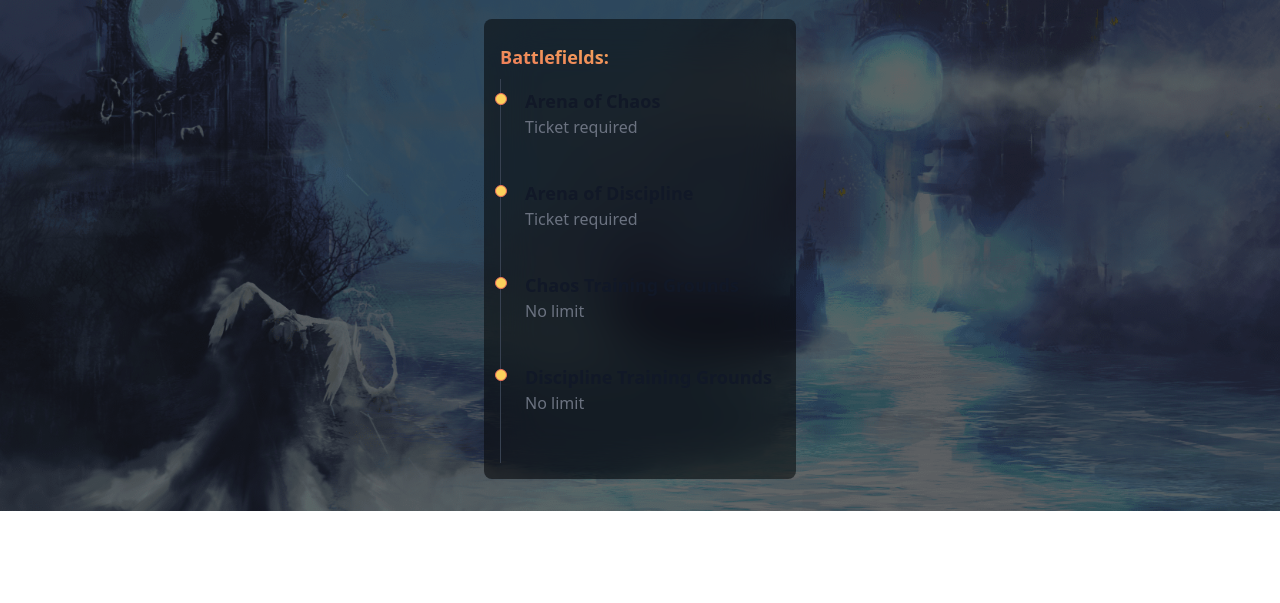
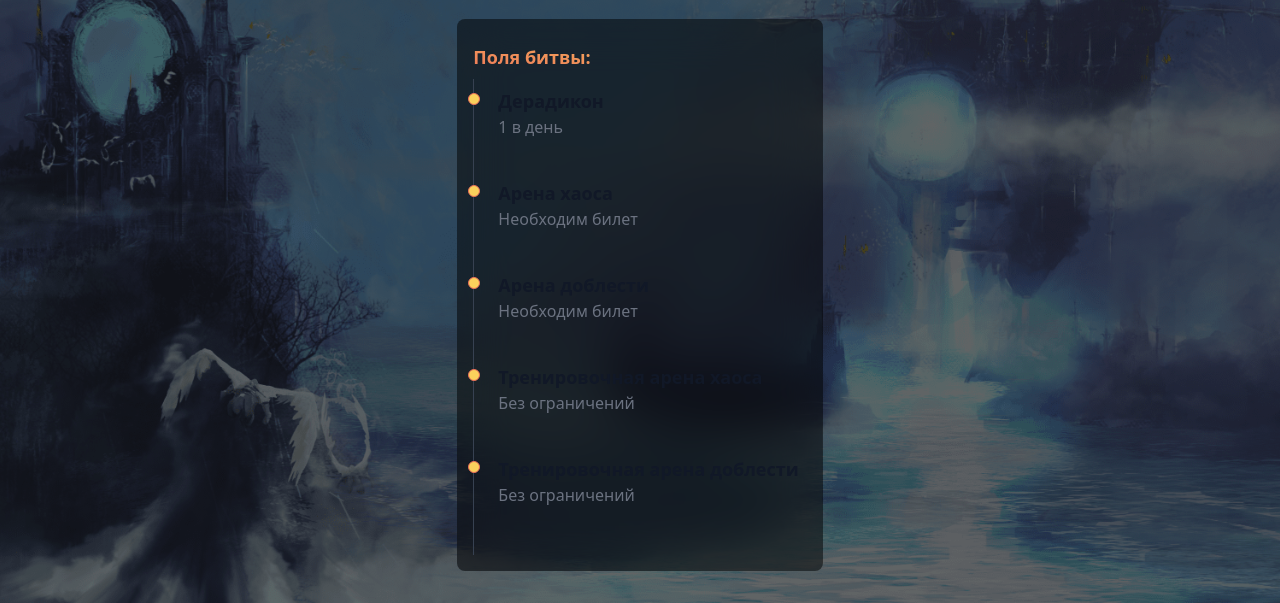
Before and after one commit to Persepha/aion-schedule, an Astro site: page /aion-schedule/current-activities in a window 1280 px wide. Shown: the part 320-923 px from the top of the page. Before the commit the page ends 831 px from the top, so only its background shows below. Built offline with nearby package versions, Linux system fonts and the light colour scheme; Astro itself is replaced by a stand-in of ours.

Commit message:
Update Innova classic 1.9

```diff
--- a/src/components/Navigation.astro
+++ b/src/components/Navigation.astro
@@ -3,22 +3,22 @@ import NavLink from "./UI/NavLink.astro";
 ---
 
 <nav class="flex flex-wrap items-center justify-center gap-2">
-  <NavLink linkTo="/current-activities/" title="Current activities">
+  <NavLink linkTo="/current-activities/" title="Доступные активности">
     <img src={`${import.meta.env.BASE_URL}/images/flame.svg`} alt="rift logo" />
   </NavLink>
 
-  <NavLink linkTo="/" title="Fortress">
+  <NavLink linkTo="/" title="Осады">
     <img
       src={`${import.meta.env.BASE_URL}/images/fortress.png`}
       alt="rift logo"
     />
   </NavLink>
 
-  <NavLink linkTo="/rifts/" title="Rifts">
+  <NavLink linkTo="/rifts/" title="Разломы">
     <img src={`${import.meta.env.BASE_URL}/images/rift.png`} alt="rift logo" />
   </NavLink>
 
-  <NavLink linkTo="/battlefield/" title="Battlefield">
+  <NavLink linkTo="/battlefield/" title="Поля битвы">
     <img
       src={`${import.meta.env.BASE_URL}/images/battlefield_active.png`}
       alt="battlefield logo"
--- a/src/components/React/CurrentActivities/index.tsx
+++ b/src/components/React/CurrentActivities/index.tsx
@@ -64,7 +64,7 @@ export const CurrentActivities: FC<CurrentActivitiesProps> = ({
         {currentFortress.length > 0 ? (
           <article>
             <header className="bg-gradient-to-tr from-[#ec6f59] to-[#fad15c] bg-clip-text py-2 text-lg font-extrabold text-transparent">
-              Fortress Battle:
+              Осады:
             </header>
             <ol className="relative border-l  border-gray-700 p-2">
               {currentFortress.map((fortress, index) => (
@@ -88,7 +88,7 @@ export const CurrentActivities: FC<CurrentActivitiesProps> = ({
         {currentRifts.length > 0 ? (
           <article>
             <header className="bg-gradient-to-tr from-[#ec6f59] to-[#fad15c] bg-clip-text py-2 text-lg font-extrabold text-transparent">
-              Rifts:
+              Разломы:
             </header>
             <ol className="relative border-l  border-gray-700 p-2">
               {currentRifts.map((rift, index) => (
@@ -109,7 +109,7 @@ export const CurrentActivities: FC<CurrentActivitiesProps> = ({
         {currentBattleFields.length > 0 ? (
           <article>
             <header className="bg-gradient-to-tr from-[#ec6f59] to-[#fad15c] bg-clip-text py-2 text-lg font-extrabold text-transparent">
-              Battlefields:
+              Поля битвы:
             </header>
             <ol className="relative border-l  border-gray-700 p-2">
               {currentBattleFields.map((battlefield, index) => (
--- a/src/components/React/ServerTime/index.tsx
+++ b/src/components/React/ServerTime/index.tsx
@@ -6,7 +6,7 @@ export const ServerTime = () => {
   const [currentServerDate, setCurrentServerDate] = useState<string>("");
 
   const updateServerTime = () => {
-    const serverTime = moment().utc().add(2, "h");
+    const serverTime = moment().utc().add(3, "h");
     setCurrentServerTime(serverTime.format("h:mm:ss a"));
     setCurrentServerDate(serverTime.format("dddd, MMMM Do YYYY"));
   };
@@ -27,7 +27,7 @@ export const ServerTime = () => {
         <time className="text-3xl">{currentServerTime}</time>
 
         <time className="text-neutral-500">{currentServerDate}</time>
-        <span className="text-neutral-500">{"Server time (UTC +2)"}</span>
+        <span className="text-neutral-500">{"Server time (UTC +3)"}</span>
       </div>
     </section>
   );
--- a/src/data/battlefield.json
+++ b/src/data/battlefield.json
@@ -1,16 +1,16 @@
 [
     {
-        "name": "Dredgion",
+        "name": "Дерадикон",
         "entry lvl": "46-50",
-        "entries": "1 per day",
+        "entries": "1 в день",
         "entry time": [
             {
                 "time_start": "12:00 PM",
                 "time_end": "2:00 PM"
             },
             {
-                "time_start": "6:00 PM",
-                "time_end": "8:00 PM"
+                "time_start": "8:00 PM",
+                "time_end": "10:00 PM"
             },
             {
                 "time_start": "12:00 AM",
@@ -20,9 +20,9 @@
 
     },
     {
-        "name": "Arena of Chaos",
+        "name": "Арена хаоса",
         "entry lvl": "46+",
-        "entries": "Ticket required",
+        "entries": "Необходим билет",
         "entry time": [
             {
                 "time_start": "2:00 PM",
@@ -32,9 +32,9 @@
 
     },
     {
-        "name": "Arena of Discipline",
+        "name": "Арена доблести",
         "entry lvl": "46+",
-        "entries": "Ticket required",
+        "entries": "Необходим билет",
         "entry time": [
             {
                 "time_start": "2:00 PM",
@@ -44,25 +44,25 @@
 
     },
     {
-        "name": "Chaos Training Grounds",
+        "name": "Тренировочная арена хаоса",
         "entry lvl": "46+",
-        "entries": "No limit",
+        "entries": "Без ограничений",
         "entry time": [
             {
-                "time_start": "Any time",
-                "time_end": "Any time"
+                "time_start": "В любое время",
+                "time_end": "В любое время"
             }
         ]
 
     },
     {
-        "name": "Discipline Training Grounds",
+        "name": "Тренировочная арена доблести",
         "entry lvl": "46+",
-        "entries": "No limit",
+        "entries": "Без ограничений",
         "entry time": [
             {
-                "time_start": "Any time",
-                "time_end": "Any time"
+                "time_start": "В любое время",
+                "time_end": "В любое время"
             }
         ]
 
--- a/src/data/fortress.json
+++ b/src/data/fortress.json
@@ -1,66 +1,66 @@
 [
     {
-        "location": "Lower abyss",
-        "name": "Siel's Western Fortress",
-        "day": ["Wednesday", "Sunday"],
+        "location": "Нижняя Бездна",
+        "name": "Западная крепость Сиэли",
+        "day": ["Среда", "Воскресенье"],
         "time_start": "7:00 PM",
         "time_end": "7:30 PM"
     },
     {
-        "location": "Lower abyss",
-        "name": "Siel's Eastern Fortress",
-        "day": ["Wednesday", "Sunday"],
+        "location": "Нижняя Бездна",
+        "name": "Восточная крепость Сиэли",
+        "day": ["Среда", "Воскресенье"],
         "time_start": "7:00 PM",
         "time_end": "7:30 PM"
     },
     {
-        "location": "Lower abyss",
-        "name": "Sulphur Fortress",
-        "day": ["Wednesday", "Sunday"],
+        "location": "Нижняя Бездна",
+        "name": "Крепость серного дерева",
+        "day": ["Среда", "Воскресенье"],
         "time_start": "7:00 PM",
         "time_end": "7:30 PM"
     },
     {
-        "location": "Core abyss",
-        "name": "Divine Fortress",
-        "day": ["Saturday"],
+        "location": "Око Бездны",
+        "name": "Крепость святости",
+        "day": ["Суббота"],
         "time_start": "10:00 PM",
-        "time_end": "22:50 PM"
+        "time_end": "10:50 PM"
     },
     {
-        "location": "Upper abyss",
-        "name": "Asteria Fortress",
-        "day": ["Saturday"],
-        "time_start": "7:00 PM",
-        "time_end": "7:30 PM"
-    },
-    {
-        "location": "Upper abyss",
-        "name": "Roah Fortress",
-        "day": ["Saturday"],
-        "time_start": "7:00 PM",
-        "time_end": "7:30 PM"
-    },
-    {
-        "location": "Upper abyss",
-        "name": "Krotan Fortress",
-        "day": ["Wednesday", "Sunday"],
-        "time_start": "10:00 PM",
-        "time_end": "10:30 PM"
-
-    },
-    {
-        "location": "Upper abyss",
-        "name": "Kysis Fortress",
-        "day": ["Wednesday", "Sunday"],
+        "location": "Верхняя Бездна",
+        "name": "Крепость Астерия",
+        "day": ["Воскресенье"],
         "time_start": "10:00 PM",
         "time_end": "10:30 PM"
     },
     {
-        "location": "Upper abyss",
-        "name": "Miren Fortress",
-        "day": ["Wednesday", "Sunday"],
+        "location": "Верхняя Бездна",
+        "name": "Крепость древнего города Ру",
+        "day": ["Воскресенье"],
         "time_start": "10:00 PM",
         "time_end": "10:30 PM"
+    },
+    {
+        "location": "Верхняя Бездна",
+        "name": "Крепость Кротан",
+        "day": ["Среда", "Суббота"],
+        "time_start": "10:00 PM",
+        "time_end": "10:55 PM"
+
+    },
+    {
+        "location": "Верхняя Бездна",
+        "name": "Крепость Ткисас",
+        "day": ["Среда", "Суббота"],
+        "time_start": "10:00 PM",
+        "time_end": "10:55 PM"
+    },
+    {
+        "location": "Верхняя Бездна",
+        "name": "Крепость Ра-Мирэн",
+        "day": ["Среда", "Суббота"],
+        "time_start": "10:00 PM",
+        "time_end": "10:55 PM"
     }
 ]
--- a/src/data/rifts.json
+++ b/src/data/rifts.json
@@ -1,13 +1,13 @@
 [
     {
-        "region": "to Beluslan",
-        "day": ["Thursday", "Friday", "Saturday", "Sunday"],
+        "region": "В Белуслан",
+        "day": ["Четверг", "Пятница", "Суббота", "Воскресенье "],
         "time_start": "3:00 PM",
         "time_end": "7:00 PM"
     },
     {
-        "region": "to Heiron",
-        "day": ["Thursday", "Friday", "Saturday", "Sunday"],
+        "region": "В Интердику",
+        "day": ["Четверг", "Пятница", "Суббота", "Воскресенье "],
         "time_start": "5:00 PM",
         "time_end": "9:00 PM"
     }
--- a/src/pages/battlefield.astro
+++ b/src/pages/battlefield.astro
@@ -6,7 +6,7 @@ import battlefieldSchedule from "../data/battlefield.json";
 import { BattlefieldSchedule } from "../components/React/BattlefieldSchedule";
 ---
 
-<Layout title="Aion schedule | Battlefield">
+<Layout title="Аион расписание | Поля битвы">
   <Wrapper>
     <BattlefieldSchedule activities={battlefieldSchedule} client:load />
   </Wrapper>
--- a/src/pages/current-activities.astro
+++ b/src/pages/current-activities.astro
@@ -8,7 +8,7 @@ import battlefieldSchedule from "../data/battlefield.json";
 import { CurrentActivities } from "../components/React/CurrentActivities";
 ---
 
-<Layout title="Aion schedule | Current Activities">
+<Layout title="Аион расписание | Доступные активности">
   <Wrapper>
     <CurrentActivities
       rifts={riftsSchedule}
--- a/src/pages/index.astro
+++ b/src/pages/index.astro
@@ -6,7 +6,7 @@ import fortressBattleSchedule from "../data/fortress.json";
 import { FortressSchedule } from "../components/React/FortressSchedule";
 ---
 
-<Layout title="Aion schedule | Fortress">
+<Layout title="Аион расписание | Осады">
   <Wrapper>
     <FortressSchedule activities={fortressBattleSchedule} client:load />
   </Wrapper>
--- a/src/pages/rifts.astro
+++ b/src/pages/rifts.astro
@@ -6,7 +6,7 @@ import riftsSchedule from "../data/rifts.json";
 import { RiftSchedule } from "../components/React/RiftSchedule";
 ---
 
-<Layout title="Aion schedule | Battlefield">
+<Layout title="Аион расписание | Разломы">
   <Wrapper>
     <RiftSchedule activities={riftsSchedule} client:load />
   </Wrapper>
--- a/src/utils/isCurrentActivities.ts
+++ b/src/utils/isCurrentActivities.ts
@@ -1,7 +1,7 @@
 import moment from "moment";
 
 export const isTimeBetween = (start: string, end: string) => {
-    if (start === "Any time" || end === "Any time") {
+    if (start === "В любое время" || end === "В любое время") {
       return true;
     }
 
```
Also changed, not shown: src/components/React/BattlefieldSchedule/index.tsx (+5 -5 lines), src/components/React/FortressSchedule/index.tsx (+5 -5 lines), src/components/React/RiftSchedule/index.tsx (+4 -4 lines).
